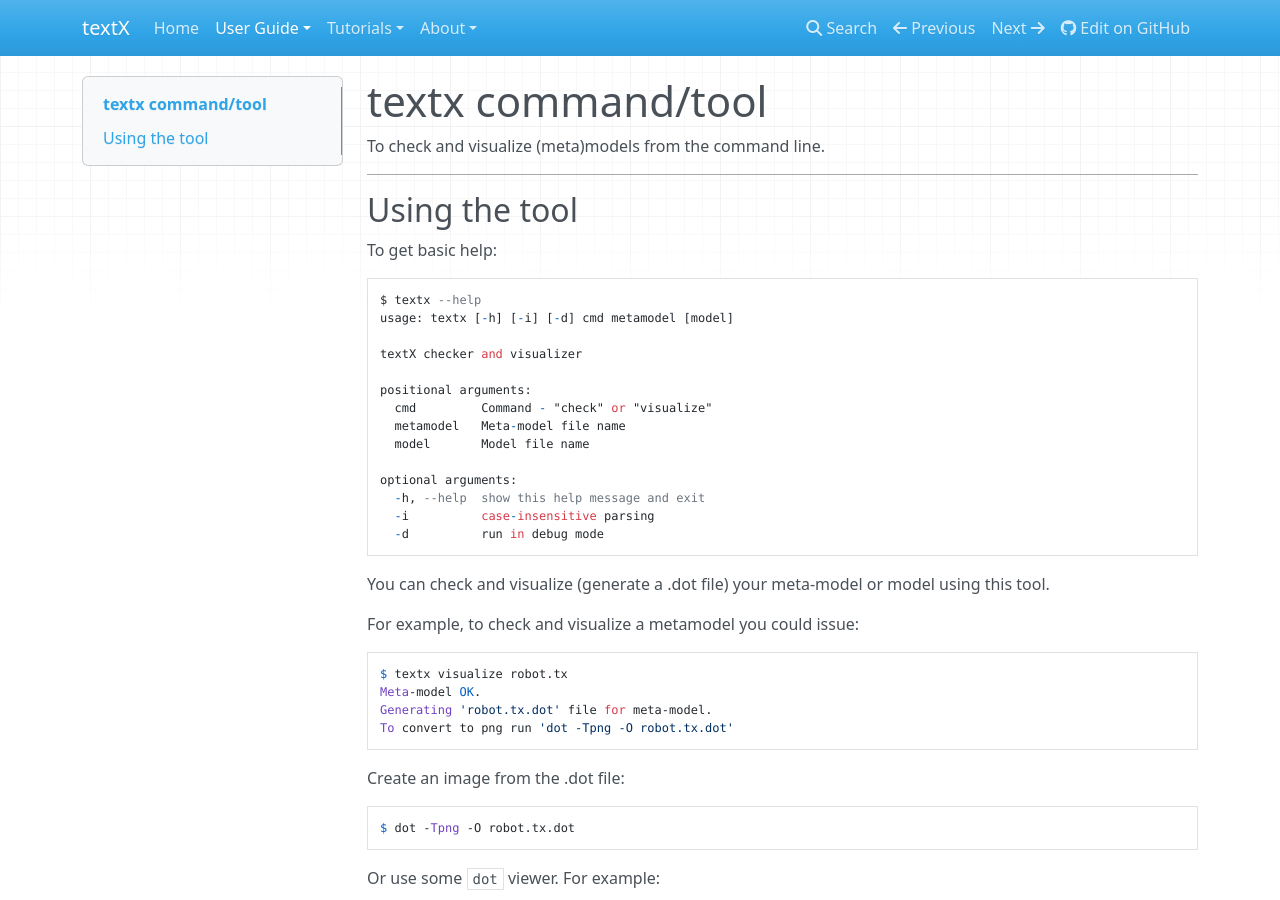
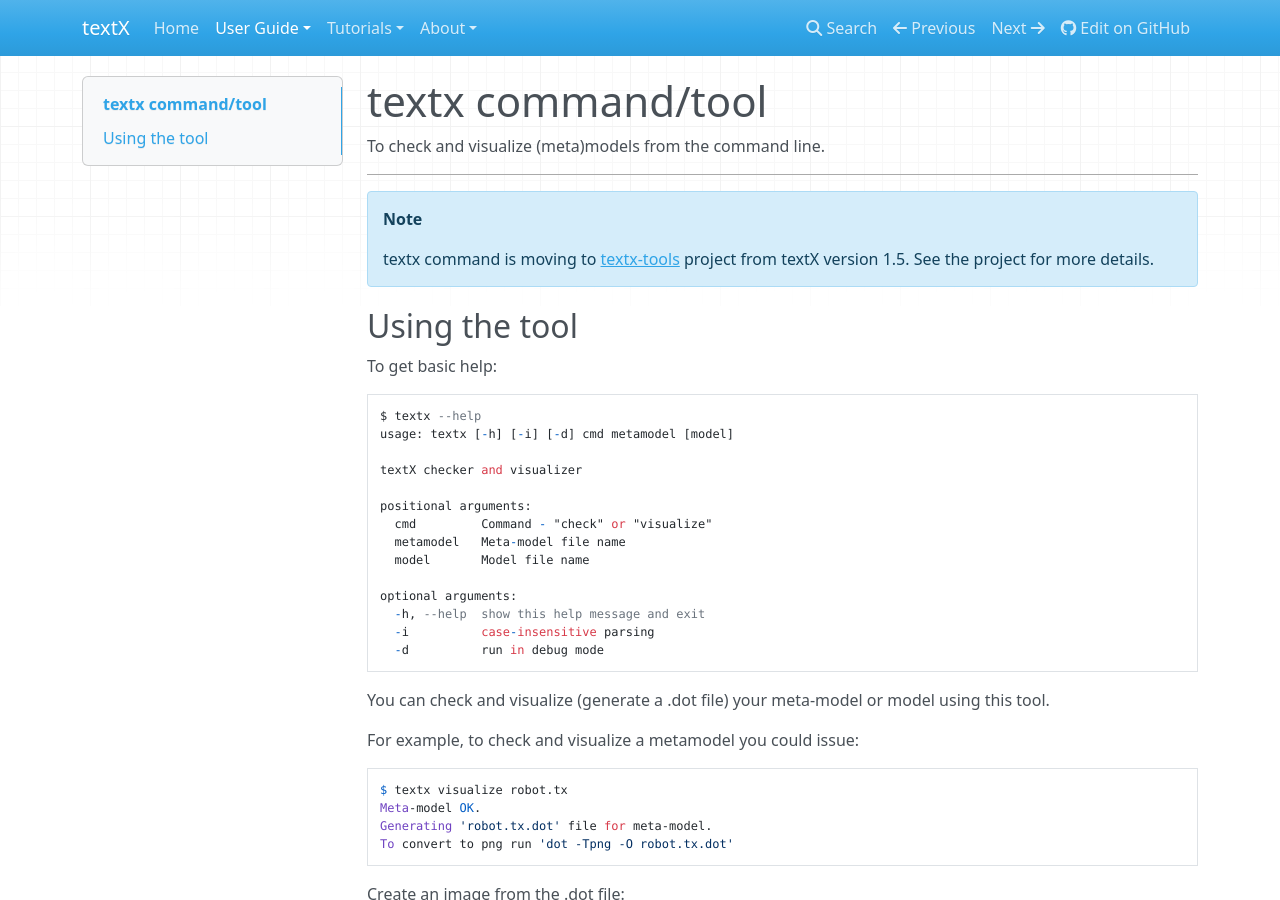
Before and after one commit to textX/textX, an MkDocs documentation site: the page built from docs/textx_command.md, in a window 1280 px wide and 900 px high. Built offline with MkDocs 1.6.1, drawn with Linux system fonts in a browser that asks for light colours; nearby versions of some CDN libraries; old or Windows-style settings are respelled for this version of MkDocs.

Commit message:
Adding note about textx command moving to tooling project.

```diff
--- a/docs/textx_command.md
+++ b/docs/textx_command.md
@@ -4,6 +4,10 @@
 
 ---
 
+!!! note
+    textx command is moving to
+    [textx-tools](https://github.com/igordejanovic/textx-tools) project from
+    textX version 1.5. See the project for more details.
 
 ## Using the tool
 
```
